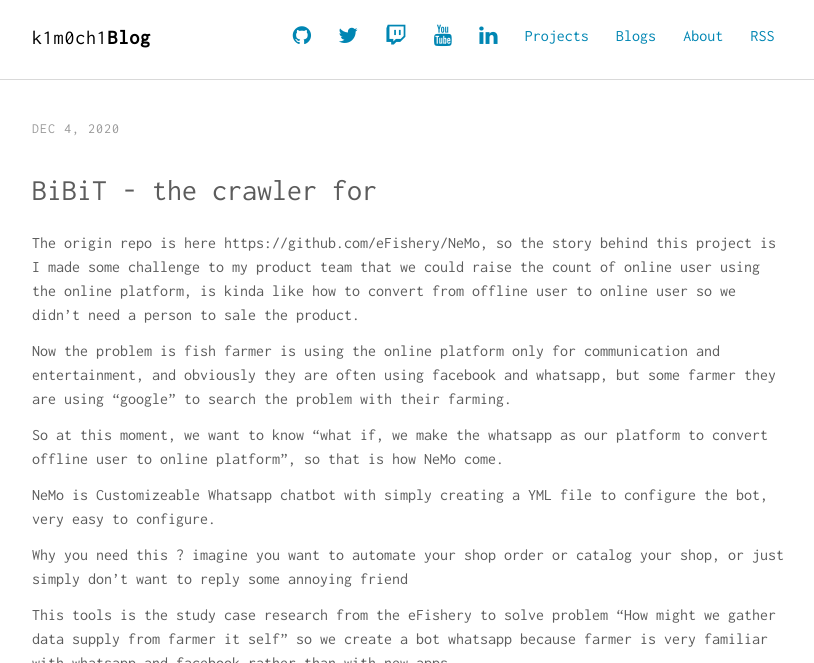
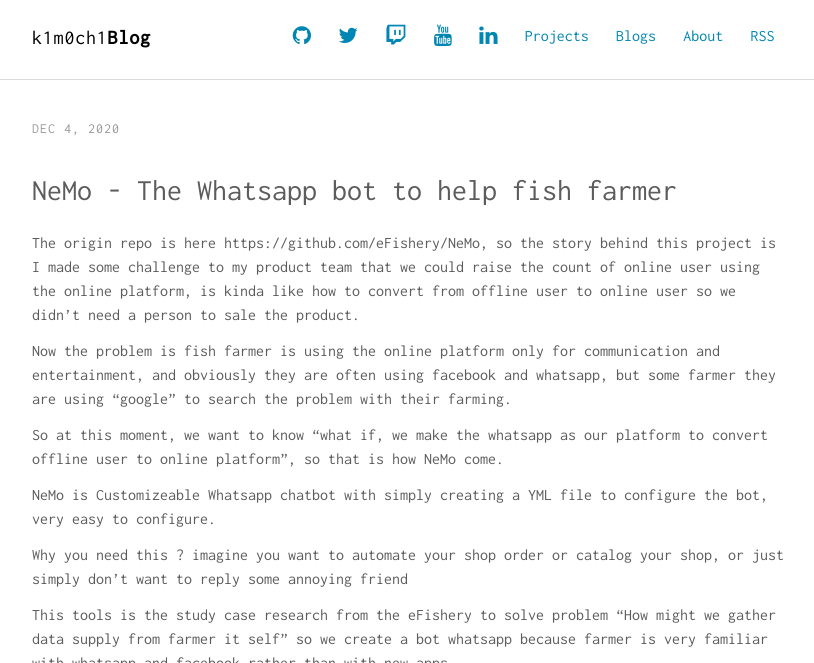
Before and after one commit to k1m0ch1/k1m0ch1.github.io, a Jekyll site: the page built from _posts/projects/2020-12-04-NeMo.md, in a window 1280 px wide and 900 px high, cut to the strip 0-663 px from the top of the window. Shown: the whole strip, without its empty margins (232-1046 px from the left). Built offline with Jekyll 4.4.1, drawn with Linux system fonts in a browser that asks for light colours; comment, search, counter and statistics services are not loaded.

Commit message:
change: proper title and date

```diff
--- a/_posts/projects/2020-12-04-NeMo.md
+++ b/_posts/projects/2020-12-04-NeMo.md
@@ -1,6 +1,6 @@
 ---
 layout: post
-title:  "BiBiT - the crawler for "
+title:  "NeMo - The Whatsapp bot to help fish farmer"
 date:   2020-12-04 16:01:00 +0700
 categories: projects project
 comments: false
```
Also changed, not shown: _posts/projects/2020-12-20 BiBiT.md (+1 -1 lines).
